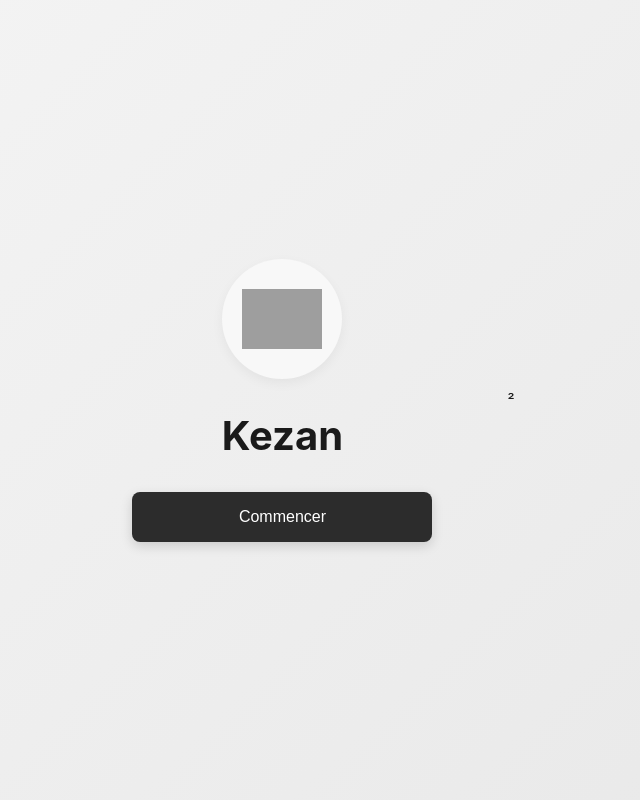
After one commit to Akisoko/Projet-Web, a PHP site: page /premiere_connexion.html in a window 1280 px wide. The commit adds this page. Shown: the whole page, without its empty margins (354-994 px from the left). Run offline with PHP 8.4, Linux system fonts and the light colour scheme; grey boxes are pictures that could not be loaded.

Commit message:
Connexion

```diff
--- /dev/null
+++ b/premiere_connexion.html
@@ -0,0 +1,38 @@
+<!DOCTYPE html>
+<html lang="fr">
+<head>
+    <meta charset="UTF-8">
+    <meta name="viewport" content="width=device-width, initial-scale=1.0">
+    <title>Kezan - Bienvenue</title>
+    <link rel="stylesheet" href="https://cdnjs.cloudflare.com/ajax/libs/font-awesome/6.5.1/css/all.min.css">
+    <link rel="stylesheet" href="style.css">
+</head>
+<body class="landing-page">
+<div class="landing-screen" id="welcomeScreen">
+    <div class="landing-card">
+        <div class="logo-container">
+            <img src="https://img.icons8.com/color/512/world-of-warcraft-horde.png" alt="Kezan Logo" class="landing-logo">
+        </div>
+        <h1 class="brand-name">Kezan</h1>
+        <button class="landing-btn" id="startBtn">Commencer</button>
+    </div>
+²</div>
+
+<div class="landing-screen hidden" id="loginScreen">
+    <div class="landing-card">
+        <div class="logo-container">
+            <img src="https://img.icons8.com/color/512/world-of-warcraft-horde.png" alt="Kezan Logo" class="landing-logo">
+        </div>
+        <h2 class="login-title">Sign up/Log in</h2>
+
+        <div class="login-form">
+            <button class="btn-outline" onclick="window.location.href='accueil.html'">Continuer en tant qu'invité</button>
+            <button class="btn-primary" onclick="window.location.href='accueil.html'">S'incrire</button>
+            <button class="btn-primary" onclick="window.location.href='accueil.html'">Se connecter</button>
+        </div>
+    </div>
+</div>
+
+<script src="script.js"></script>
+</body>
+</html>
--- a/recherche.html
+++ b/recherche.html
@@ -13,7 +13,7 @@
 
     <aside class="sidebar" id="sidebar">
         <div class="logo">
-            <img src="votre-logo.png" alt="Kezan Logo" class="logo-img">
+            <img src="https://img.icons8.com/color/512/world-of-warcraft-horde.png" alt="Kezan Logo" class="logo-img">
             <span class="logo-text">Kezan</span>
         </div>
 
--- a/script.js
+++ b/script.js
@@ -57,3 +57,29 @@ if (applyFilters) {
         console.log('Filtres appliqués');
     });
 }
+
+// Landing page - Transition entre les écrans
+const welcomeScreen = document.getElementById('welcomeScreen');
+const loginScreen = document.getElementById('loginScreen');
+const startBtn = document.getElementById('startBtn');
+
+function goToLoginScreen() {
+    if (welcomeScreen && loginScreen) {
+        welcomeScreen.classList.add('fade-out');
+
+        setTimeout(() => {
+            welcomeScreen.classList.add('hidden');
+            loginScreen.classList.remove('hidden');
+            loginScreen.classList.add('fade-in');
+        }, 1000);
+    }
+}
+
+if (startBtn) {
+    startBtn.addEventListener('click', goToLoginScreen);
+}
+
+// Option : Transition automatique après 3 secondes (décommenter si souhaité)
+// if (welcomeScreen) {
+//     setTimeout(goToLoginScreen, 3000);
+// }
--- a/style.css
+++ b/style.css
@@ -1008,3 +1008,192 @@ body.menu-open {
         font-size: 0.875rem;
     }
 }
+
+/* Landing Page - Première connexion */
+body.landing-page {
+    background: linear-gradient(135deg, #f5f5f5 0%, #e8e8e8 100%);
+    min-height: 100vh;
+    display: flex;
+    align-items: center;
+    justify-content: center;
+    overflow: hidden;
+}
+
+.landing-screen {
+    position: absolute;
+    width: 100%;
+    height: 100vh;
+    display: flex;
+    align-items: center;
+    justify-content: center;
+    opacity: 1;
+    transition: opacity 1s ease-in-out;
+}
+
+.landing-screen.hidden {
+    opacity: 0;
+    pointer-events: none;
+}
+
+.landing-screen.fade-out {
+    opacity: 0;
+}
+
+.landing-screen.fade-in {
+    opacity: 1;
+}
+
+.landing-card {
+    background: transparent;
+    padding: 4rem 3rem;
+    width: 90%;
+    max-width: 450px;
+    display: flex;
+    flex-direction: column;
+    align-items: center;
+    gap: 2rem;
+}
+
+.logo-container {
+    width: 120px;
+    height: 120px;
+    background-color: #f8f8f8;
+    border-radius: 50%;
+    display: flex;
+    align-items: center;
+    justify-content: center;
+    box-shadow: 0 4px 12px rgba(0, 0, 0, 0.05);
+}
+
+.landing-logo {
+    width: 80px;
+    height: 80px;
+    object-fit: contain;
+}
+
+.brand-name {
+    font-size: 2.5rem;
+    font-weight: 700;
+    color: #1a1a1a;
+    margin: 0;
+}
+
+.login-title {
+    font-size: 1.5rem;
+    font-weight: 600;
+    color: #1a1a1a;
+    margin: 0;
+}
+
+.landing-btn {
+    width: 100%;
+    max-width: 300px;
+    padding: 1rem 2rem;
+    background-color: #2c2c2c;
+    color: #fff;
+    border: none;
+    border-radius: 8px;
+    font-size: 1rem;
+    font-weight: 500;
+    cursor: pointer;
+    transition: all 0.3s;
+    box-shadow: 0 4px 12px rgba(0, 0, 0, 0.15);
+}
+
+.landing-btn:hover {
+    background-color: #1a1a1a;
+    transform: translateY(-2px);
+    box-shadow: 0 6px 16px rgba(0, 0, 0, 0.2);
+}
+
+.login-form {
+    display: flex;
+    flex-direction: column;
+    gap: 1rem;
+    width: 100%;
+    max-width: 300px;
+}
+
+.btn-outline {
+    width: 100%;
+    padding: 0.875rem 1.5rem;
+    background-color: transparent;
+    color: #1a1a1a;
+    border: 1px solid #d4d4d4;
+    border-radius: 8px;
+    font-size: 0.95rem;
+    font-weight: 500;
+    cursor: pointer;
+    transition: all 0.3s;
+}
+
+.btn-outline:hover {
+    background-color: rgba(255, 255, 255, 0.3);
+    border-color: #1a1a1a;
+}
+
+.screen-label {
+    position: absolute;
+    top: 2rem;
+    left: 2rem;
+    color: #999;
+    font-size: 0.875rem;
+    font-weight: 500;
+}
+
+/* Responsive landing page */
+@media (max-width: 768px) {
+    .landing-card {
+        padding: 3rem 2rem;
+        width: 95%;
+    }
+
+    .logo-container {
+        width: 100px;
+        height: 100px;
+    }
+
+    .landing-logo {
+        width: 70px;
+        height: 70px;
+    }
+
+    .brand-name {
+        font-size: 2rem;
+    }
+
+    .login-title {
+        font-size: 1.25rem;
+    }
+
+    .screen-label {
+        top: 1rem;
+        left: 1rem;
+        font-size: 0.75rem;
+    }
+}
+
+@media (max-width: 480px) {
+    .landing-card {
+        padding: 2.5rem 1.5rem;
+    }
+
+    .logo-container {
+        width: 90px;
+        height: 90px;
+    }
+
+    .landing-logo {
+        width: 60px;
+        height: 60px;
+    }
+
+    .brand-name {
+        font-size: 1.75rem;
+    }
+
+    .login-form,
+    .landing-btn {
+        max-width: 100%;
+    }
+}
```
